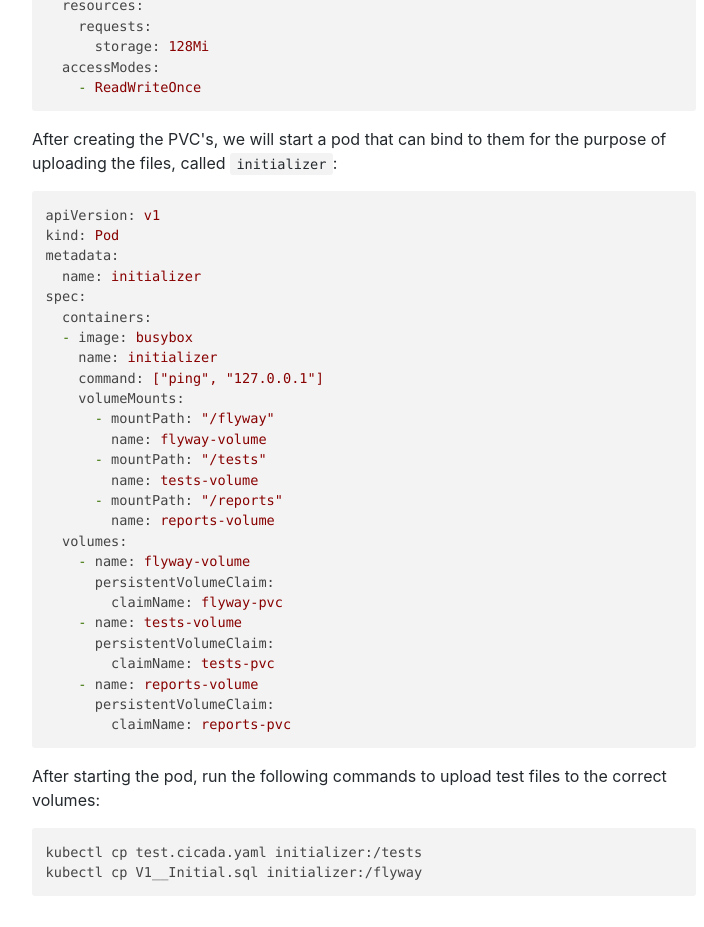
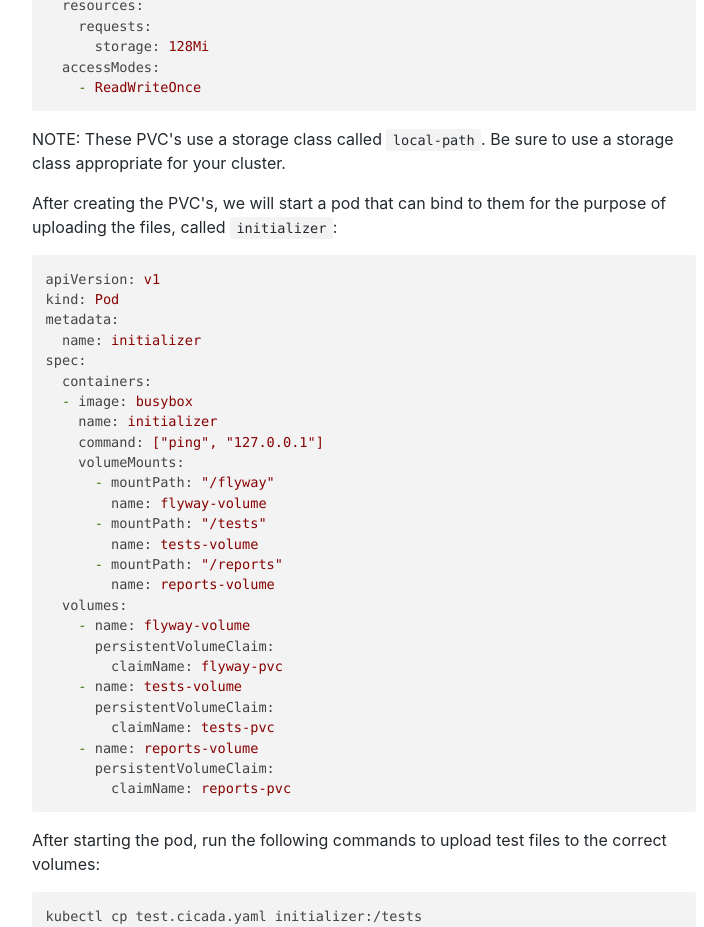
Before and after one commit to cicadatesting/cicada-2, a plain HTML site: page docs/kubernetes-guide.html in a window 1280 px wide. Shown: the part 1738-2665 px from the top of the page, without its empty margins (276-980 px from the left). Drawn offline with nearby package versions, Linux system fonts and the light colour scheme.

Commit message:
Deploy website
Deploy website version based on 2dae8e22b57e99d5ec9d418ee6ae78d45c771913

```diff
--- a/docs/kubernetes-guide.html
+++ b/docs/kubernetes-guide.html
@@ -139,6 +139,8 @@ report files:</p>
   <span class="hljs-attr">accessModes:</span>
     <span class="hljs-bullet">-</span> <span class="hljs-string">ReadWriteOnce</span>
 </code></pre>
+<p>NOTE: These PVC's use a storage class called <code>local-path</code>. Be sure to use a
+storage class appropriate for your cluster.</p>
 <p>After creating the PVC's, we will start a pod that can bind to them for the
 purpose of uploading the files, called <code>initializer</code>:</p>
 <pre><code class="hljs css language-yaml"><span class="hljs-attr">apiVersion:</span> <span class="hljs-string">v1</span>
```
Also changed, not shown: docs/kubernetes-guide/index.html (+2 -0 lines).
